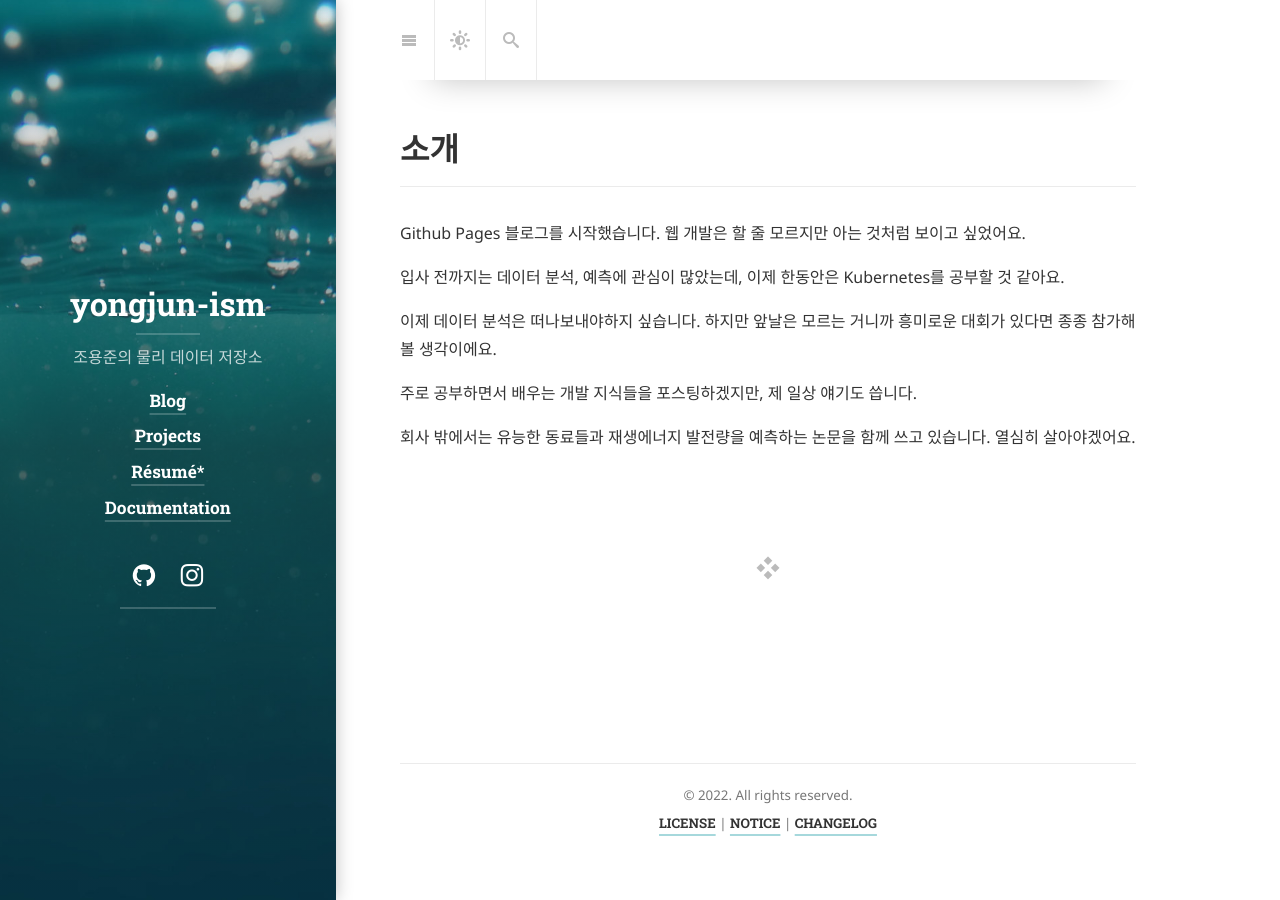
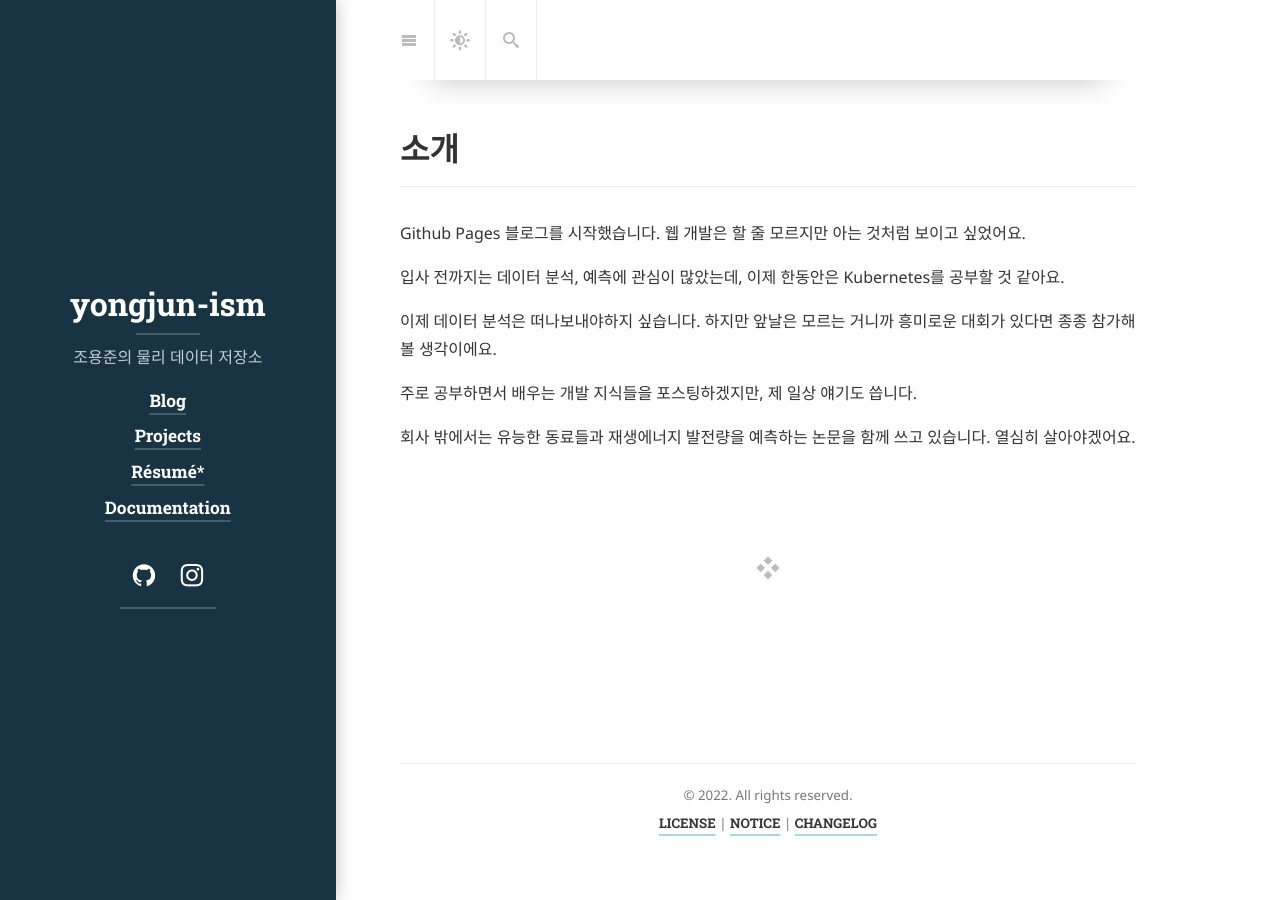
Before and after one commit to yongjunism/yongjunism.github.io, a Jekyll site: the page built from index.md, in a window 1280 px wide. Built offline with Jekyll 4.4.1, drawn with Linux system fonts in a browser that asks for light colours; cached includes are drawn as plain includes; nearby versions of some CDN libraries; some web fonts are replaced; library files that are not in the unit come from our copies.

Commit message:
Update _config.yml

```diff
--- a/_config.yml
+++ b/_config.yml
@@ -91,7 +91,7 @@ paginate_path:         /blog/:num/
 
 # Sidebar image and theme color of the site.
 # accent_image:          /assets/img/sidebar-bg.jpg
-accent_image:          /assets/img/sidebar-bg.jpg
+accent_image:          none
 # accent_color:          rgb(79,177,186)
 accent_color:          rgb(79,177,186)
 
```
